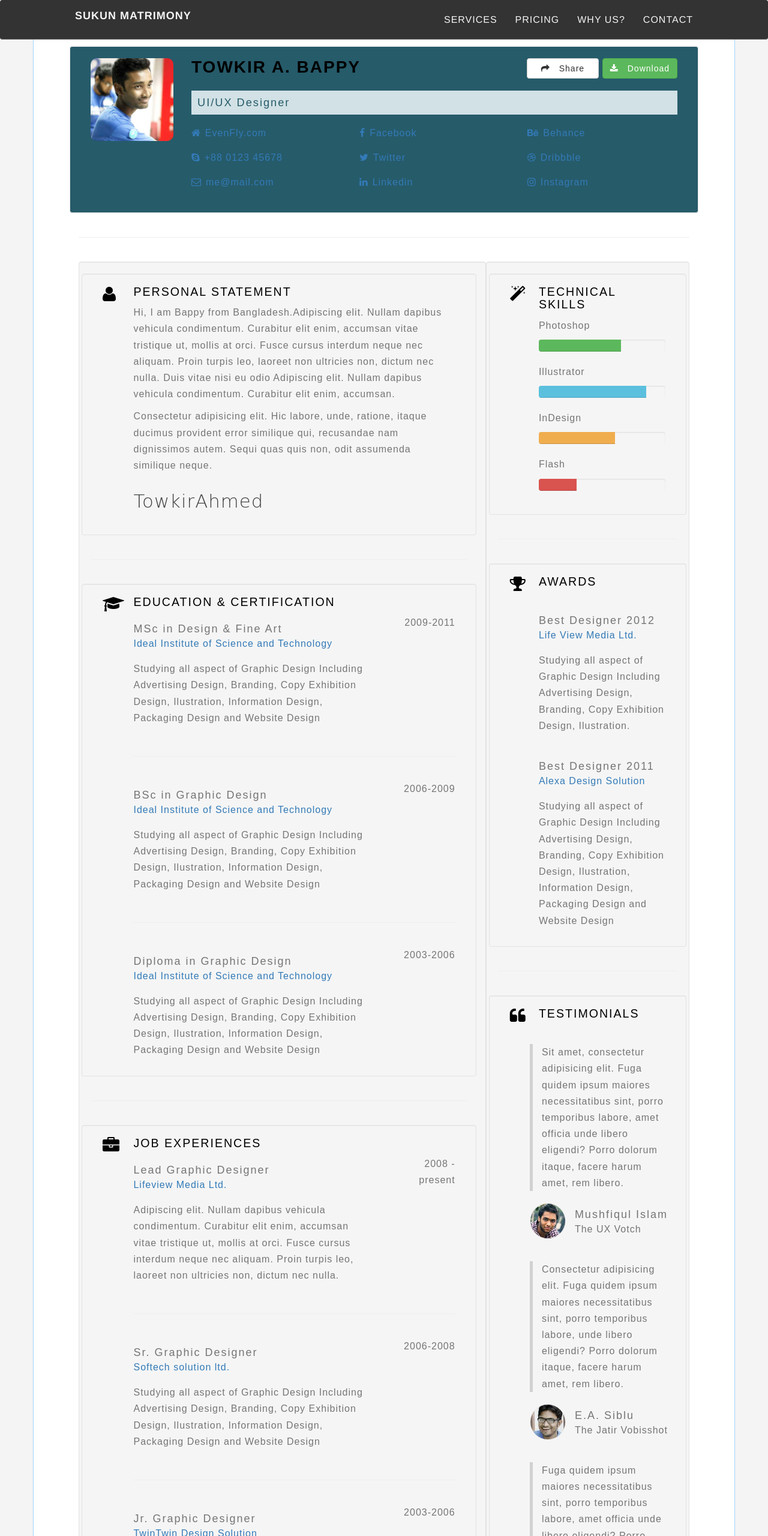
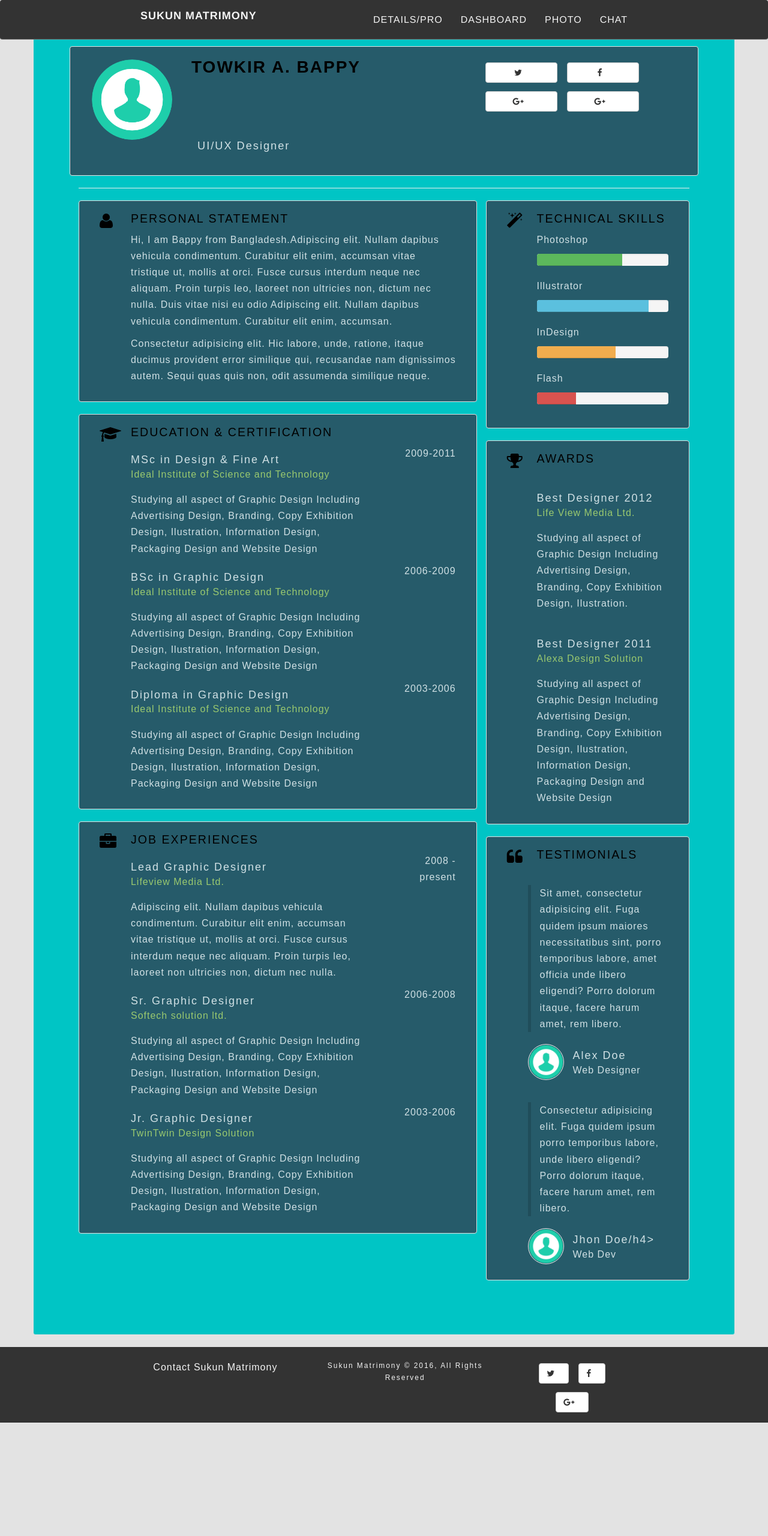
Before and after one commit to kamranhossain/SukunBootstrapUI, a plain HTML site: page Details/details.html in a window 1280 px wide. Shown: the top 2560 px of the page at 60% size. After the commit the page ends 2431 px from the top, so only its background shows below. Drawn offline with nearby package versions, Linux system fonts and the light colour scheme; files whose address does not match are found by name; a web font is replaced by a local one.

Commit message:
navbar correction and details page improve

```diff
--- a/Details/details.html
+++ b/Details/details.html
@@ -16,16 +16,12 @@
     <!-- ===========================
     SITE TITLE
     =========================== -->
-    <title>CVstrap - Free Bootstrap CV Template by EvenFly</title>
+    <title>Sukun</title>
 
     <!-- ===========================
     FAVICONS
     =========================== -->
-    <link rel="icon" href="../assets/img/favicon.png">
-    <link rel="apple-touch-icon" sizes="144x144" href="../assets/img/apple-touch-icon-ipad-retina.png" />
-    <link rel="apple-touch-icon" sizes="114x114" href="../assets/img/apple-touch-icon-iphone-retina.png" />
-    <link rel="apple-touch-icon" sizes="72x72" href="../assets/img/apple-touch-icon-ipad.png" />
-    <link rel="apple-touch-icon" sizes="57x57" href="../assets/img/apple-touch-icon-iphone.png" />
+
 
     <!-- ===========================
     STYLESHEETS
@@ -51,7 +47,8 @@
 
   <nav class="navbar navbar-custom">
       <div class="row">
-          <div class="col-md-offset-1 col-md-10 col-md-offset-1">
+        <div class="col-md-offset-2 col-md-8 col-md-offset-2">
+
 
 
           <div class="navbar-header page-scroll">
@@ -68,17 +65,17 @@
                   <li class="hidden">
                       <a href="#page-top"></a>
                   </li>
-                    <li class="page-scroll">
-                        <a href="#services">Services</a>
+                  <li>
+                      <a href="">Details/Pro</a>
                   </li>
-                    <li class="page-scroll">
-                        <a href="#pricing">Pricing</a>
+                  <li>
+                      <a href="">dashBoard</a>
                   </li>
-                    <li class="page-scroll">
-                        <a href="#why">Why Us?</a>
+                  <li>
+                      <a href="">Photo</a>
                   </li>
-                    <li class="page-scroll">
-                        <a href="#contact">Contact</a>
+                  <li>
+                      <a href="">Chat</a>
                   </li>
               </ul>
           </div><!--/.nav-collapse -->
@@ -86,14 +83,16 @@
       </div>
   </nav><!-- navigation end-->
 
-    <div class="container">
+    <div class="container well">
+
 
         <!-- ===========================
         HEADER
         ============================ -->
+
         <div id="header" class="row well header-well">
             <div class="col-sm-2">
-                <img class="propic" src="../assets/img/bappy.jpg" alt="">
+                <img class="propic" src="../assets/img/User_Circle.png" alt="">
             </div>
             <!-- photo end-->
 
@@ -103,19 +102,13 @@
                         <div class="col-sm-7">
                             <h1>Towkir A. Bappy</h1>
                         </div>
-                        <div class="col-sm-5 text-right dl-share">
-                            <!-- AddToAny BEGIN -->
-                            <a class="a2a_dd btn btn-default" href=""><span class="fa fa-share "></span> Share</a>
-                            <script type="text/javascript">
-                                var a2a_config = a2a_config || {};
-                                a2a_config.linkname = "Minimal CV by EvenFly";
-                                a2a_config.num_services = 6;
-                                a2a_config.prioritize = ["facebook", "twitter", "google_plus", "linkedin", "pinterest", "email"];
-                            </script>
-                            <script type="text/javascript" src="//static.addtoany.com/menu/page.js"></script>
-                            <!-- AddToAny END -->
-
-                            <a class="btn btn-success" href=""><span class="fa fa-download"></span> Download</a>
+                        <div class="col-sm-5 pull-right dl-share">
+                          <ul class="list-inline banner-social-buttons">
+                              <li><a href="http://twitter.com" class="btn btn-default"><i class="fa fa-twitter"></i> <span class="network-name"></span></a></li>
+                              <li><a href="http://facebook.com" class="btn btn-default"><i class="fa fa-facebook"></i> <span class="network-name"></span></a></li>
+                              <li><a href="http://google.com" class="btn btn-default"><i class="fa fa-google-plus"></i> <span class="network-name"></span></a></li>
+                              <li><a href="http://google.com" class="btn btn-default"><i class="fa fa-google-plus"></i> <span class="network-name"></span></a></li>
+                          </ul>
                         </div>
                     </div>
                     <h2>UI/UX Designer</h2>
@@ -124,40 +117,6 @@
                 <!-- ===========================
                 SOCIAL & CONTACT
                 ============================ -->
-                <div class="row">
-                    <div class="col-sm-4">
-                        <ul class="list-unstyled">
-                            <li><a href=""><span class="social fa fa-home"></span>EvenFly.com</a>
-                            </li>
-                            <li><a href=""><span class="social fa fa-skype"></span>+88 0123 45678</a>
-                            </li>
-                            <li><a href="mailto:support@evenfly.com"><span class="social fa fa-envelope-o"></span>me@mail.com</a>
-                            </li>
-                        </ul>
-                    </div><!-- social 1st col end-->
-
-                    <div class="col-sm-4">
-                        <ul class="list-unstyled">
-                            <li><a href=""><span class="social fa fa-facebook"></span>Facebook</a>
-                            </li>
-                            <li><a href=""><span class="social fa fa-twitter"></span>Twitter</a>
-                            </li>
-                            <li><a href=""><span class="social fa fa-linkedin"></span>Linkedin</a>
-                            </li>
-                        </ul>
-                    </div><!-- social 2nd col end-->
-
-                    <div class="col-sm-4">
-                        <ul class="list-unstyled">
-                            <li><a href=""><span class="social fa fa-behance"></span>Behance</a>
-                            </li>
-                            <li><a href=""><span class="social fa fa-dribbble"></span>Dribbble</a>
-                            </li>
-                            <li><a href=""><span class="social fa fa-instagram"></span>Instagram</a>
-                            </li>
-                        </ul>
-                    </div><!-- social 3rd col end-->
-                </div><!-- header social end-->
             </div><!-- header right end-->
         </div><!-- header end-->
 
@@ -166,7 +125,7 @@
         <!-- ===========================
         BODY LEFT PART
         ============================ -->
-        <div class="col-md-8 mainleft well leftbody-well">
+        <div class="col-md-8 mainleft">
             <div id="statement" class="row mobmid well statement-well">
                 <div class="col-sm-1">
                     <span class="secicon fa fa-user"></span>
@@ -178,11 +137,10 @@
 
                     <p>Consectetur adipisicing elit. Hic labore, unde, ratione, itaque ducimus provident error similique qui, recusandae nam dignissimos autem. Sequi quas quis non, odit assumenda similique neque.</p>
 
-                    <p class="signature">TowkirAhmed</p>
                 </div><!--info end-->
             </div><!--personal statement end-->
 
-            <hr>
+
 
             <div id="education" class="row mobmid well education-well">
                 <div class="col-sm-1">
@@ -205,7 +163,7 @@
                         </div>
                     </div><!--Education & Certification 1 end-->
 
-                    <hr>
+
 
                     <div class="row">
                         <div class="col-md-9">
@@ -220,7 +178,7 @@
                         </div>
                     </div><!--Education & Certification 2 end-->
 
-                    <hr>
+
 
                     <div class="row">
                         <div class="col-md-9">
@@ -237,7 +195,7 @@
                 </div>
             </div><!--Education & Certifications end-->
 
-            <hr>
+
 
             <!-- ===========================
             JOB EXPERIENCES
@@ -263,7 +221,7 @@
                         </div>
                     </div><!--Job 1 end-->
 
-                    <hr>
+
 
                     <div class="row">
                         <div class="col-md-9">
@@ -278,7 +236,7 @@
                         </div>
                     </div><!--Job 2 end-->
 
-                    <hr>
+
 
                        <div class="row">
                         <div class="col-md-9">
@@ -299,8 +257,8 @@
         <!-- ===========================
         SIDEBAR
         =========================== -->
-        <div class="col-md-4 mainright well mainright-well">
-            <div class="row well">
+        <div class="col-md-4 mainright">
+            <div class="row well technical-well">
                 <div class="col-sm-1 col-md-2 mobmid">
                     <span class="secicon fa fa-magic"></span>
                 </div><!--icon end-->
@@ -339,7 +297,7 @@
                 </div><!--info end-->
             </div><!--tech skills end-->
 
-            <hr>
+
 
             <div class="row mobmid well award-well">
                 <div class="col-sm-1 col-md-2">
@@ -365,7 +323,7 @@
 
             </div>
 
-            <hr>
+
 
             <div class="row well testimonials-well">
                 <div class="col-sm-1 col-md-2 mobmid">
@@ -379,28 +337,19 @@
                         <blockquote>
                             <p>Sit amet, consectetur adipisicing elit. Fuga quidem ipsum maiores necessitatibus sint, porro temporibus labore, amet officia unde libero eligendi? Porro dolorum itaque, facere harum amet, rem libero.</p>
                         </blockquote>
-                        <img src="../assets/img/mushfiq.jpg" alt="">
-                        <h4>Mushfiqul Islam</h4>
-                        <p>The UX Votch</p>
+                        <img src="../assets/img/User_Circle.png" alt="">
+                        <h4>Alex Doe</h4>
+                        <p>Web Designer</p>
                     </div><!--1st testimonial end-->
 
                     <div class="row">
                         <blockquote>
-                            <p>Consectetur adipisicing elit. Fuga quidem ipsum maiores necessitatibus sint, porro temporibus labore, unde libero eligendi? Porro dolorum itaque, facere harum amet, rem libero.</p>
+                            <p>Consectetur adipisicing elit. Fuga quidem ipsum  porro temporibus labore, unde libero eligendi? Porro dolorum itaque, facere harum amet, rem libero.</p>
                         </blockquote>
-                        <img src="../assets/img/siblu.jpg" alt="">
-                        <h4>E.A. Siblu</h4>
-                        <p>The Jatir Vobisshot</p>
+                        <img src="../assets/img/User_Circle.png" alt="">
+                        <h4>Jhon Doe/h4>
+                        <p>Web Dev</p>
                     </div><!--2nd testimonial end-->
-
-                    <div class="row">
-                        <blockquote>
-                            <p>Fuga quidem ipsum maiores necessitatibus sint, porro temporibus labore, amet officia unde libero eligendi? Porro dolorum itaque, facere harum amet, rem libero.</p>
-                        </blockquote>
-                        <img src="../assets/img/nasir.jpg" alt="">
-                        <h4>Nasir Uddin</h4>
-                        <p>The Cute Huzur</p>
-                    </div><!--3rd testimonial end-->
                 </div><!--testimonials end-->
             </div><!--tech skills end-->
         </div><!--right end-->
@@ -409,9 +358,26 @@
     <!-- ===========================
     FOOTER
     =========================== -->
-    <footer class="text-center well footer-well">
-        <p>&copy; <a href="http://creativecommons.org/licenses/by/3.0/">CC-3.0</a>, Just another CV template by <a href="https://evenfly.com">EvenFly </a> - Designed by <a target="_blank" href="http://www.facebook.com/towkirahmedbappy">Towkir Ahmed Bappy</a>.
-        </p>
+    <footer class="text-center">
+          <div class="row">
+            <div class="col-md-offset-2 col-md-8 col-md-offset-2">
+              <section class="col-xs-4 col-sm-4 col-md-4 col-lg-4">
+                <p>Contact Sukun Matrimony</p>
+              </section>
+              <section class="col-xs-5 col-sm-5 col-md-5 col-lg-5">
+                <small>Sukun Matrimony &copy; 2016, All Rights Reserved</small>
+              </section>
+
+              <section class="col-xs-3 col-sm-3 col-md-3 col-lg-3">
+
+                  <ul class="list-inline banner-social-buttons">
+                      <li><a href="http://twitter.com" class="btn btn-default"><i class="fa fa-twitter"></i> <span class="network-name"></span></a></li>
+                      <li><a href="http://facebook.com" class="btn btn-default"><i class="fa fa-facebook"></i> <span class="network-name"></span></a></li>
+                      <li><a href="http://google.com" class="btn btn-default"><i class="fa fa-google-plus"></i> <span class="network-name"></span></a></li>
+                  </ul>
+              </section>
+            </div>
+          </div>
       </footer>
 
     <!--necessary scripts and plugins-->
--- a/assets/css/details.css
+++ b/assets/css/details.css
@@ -1,5 +1,5 @@
 body {
-    background: #f4f4f4;
+    background: #e3e3e3;
     color: #757575;
     font-family: 'Alegreya Sans', sans-serif;
     letter-spacing: 2px;
@@ -39,10 +39,10 @@ body {
 
 
 .container {
-    background: #fff;
+    background: #00C5C5;
     padding: 70px 75px;
     margin-top: -60px;
-    border: 1px solid #a5d4fc;
+    /*border: 1px solid #a5d4fc;*/
 }
 
 img {
@@ -53,9 +53,7 @@ img {
     border-radius: 10px;
 }
 
-hr {
-    margin: 40px 0;
-}
+
 
 h1 {
     font-size: 2em;
@@ -67,8 +65,7 @@ h1 {
 
 h2 {
     font-size: 1.3em;
-    background: #D1E1E5;
-    color: #265B6A;
+
     padding: 10px;
 }
 
@@ -89,6 +86,17 @@ a {
     font-weight: lighter;
     letter-spacing: 1px;
     font-size: 16px;
+
+}
+a{
+  color: #9AC96F;
+}
+a:hover{
+  color: #9AC96F;
+}
+
+.signature{
+  color: #00C5C5;
 }
 
 li {
@@ -153,12 +161,57 @@ blockquote {
     text-align: right;
 }
 
-footer p,
-footer a {
-    font-size: 13px;
+
+footer{
+    background: #333333;
+    color: #f4f4f4;
+    padding-top: 20px;
 }
 
 
 .header-well{
   background: #265B6A;
+  color: #D1E1E5;
+
 }
+
+/*.leftbody-well{
+  background: #D8D6C3;
+}*/
+
+.statement-well{
+  background: #265B6A;
+  color: #D1E1E5;
+}
+
+.education-well{
+  background: #265B6A;
+  color: #D1E1E5;
+}
+
+.job-well{
+  background: #265B6A;
+  color: #D1E1E5;
+}
+
+/*.mainright-well{
+  background: #D8D6C3;
+}*/
+
+.technical-well{
+  background: #265B6A;
+  color: #D1E1E5;
+}
+
+.award-well{
+  background: #265B6A;
+  color: #D1E1E5;
+}
+
+.testimonials-well{
+  background: #265B6A;
+  color: #D1E1E5;
+}
+
+.footer-well{
+  }
```
Also changed, not shown: navbar/navbar.html (added, +57 -0 lines), assets/img/User_Circle.png (added), assets/img/apple-touch-icon-ipad-retina.png (deleted), assets/img/apple-touch-icon-ipad.png (deleted), assets/img/apple-touch-icon-iphone-retina.png (deleted), assets/img/apple-touch-icon-iphone.png (deleted), assets/img/bappy.jpg (deleted), assets/img/favicon.png (deleted), assets/img/mushfiq.jpg (deleted), assets/img/nasir.jpg (deleted), assets/img/siblu.jpg (deleted). Lines whose indentation alone changed are shown as unchanged.
